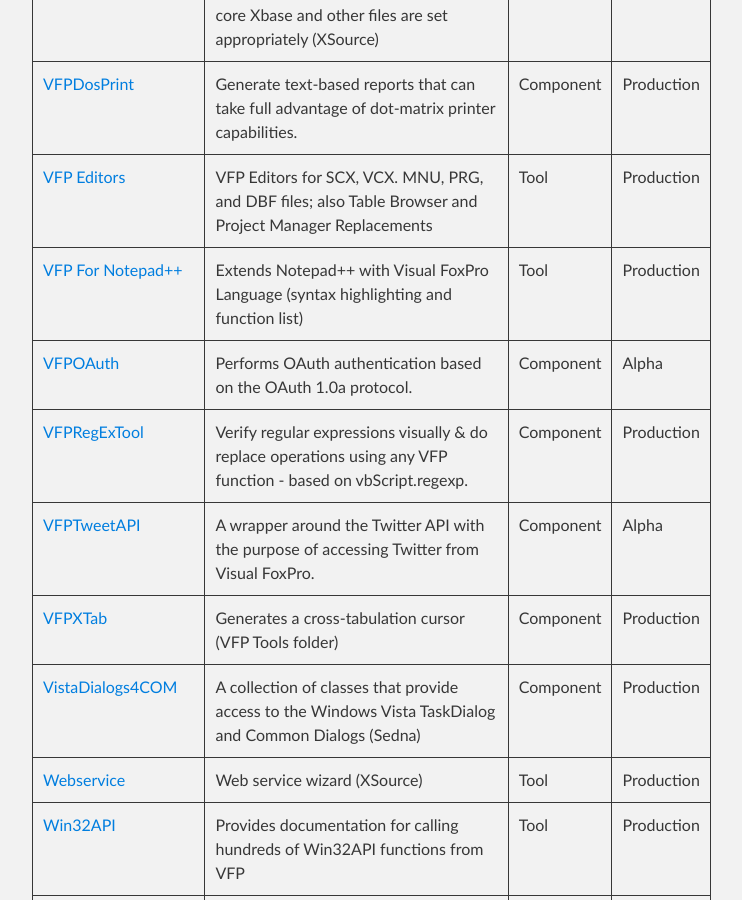
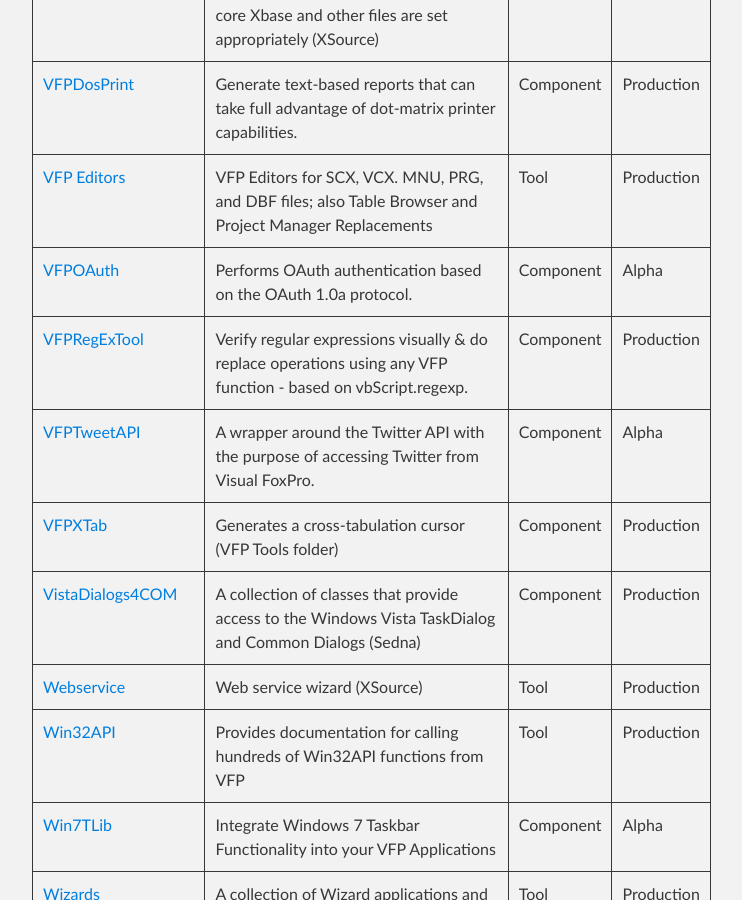
Before and after one commit to VFPX/VFPX.github.io, a Jekyll site: the page built from projects.md, in a window 1280 px wide and 900 px high, scrolled down 10173 px. Shown: the whole window, without its empty margins (288-1030 px from the left). Built offline with Jekyll 4.4.1, drawn with Linux system fonts in a browser that asks for light colours; our own code applies the rules of GitHub Pages for plain Markdown files; some of the changed text lies outside the part shown.

Commit message:
Added VFP For Notepad++ to non-project list

```diff
--- a/_data/nonvfpx.json
+++ b/_data/nonvfpx.json
@@ -115,6 +115,13 @@
    "description": "An Entity Framework Data Provider that adds the ability to use Visual FoxPro Data as an Entity Framework data source."
  },
  {
+   "project": "VFP For Notepad++",
+   "url": "https://github.com/ToniKoehler/notepad-plus-plus-vfpLanguage",
+   "description": "Extends Notepad++ with Visual FoxPro Language (syntax highlighting and function list)",
+   "state": "Production",
+   "category": "Tool"
+},
+{
    "project": "VFP git utils",
    "url": "https://github.com/mikepotjer/vfp-git-utils",
    "description": "Git utilities for VFP, designed to work within the Thor repository (Mike Potjer)"
--- a/_data/projects.json
+++ b/_data/projects.json
@@ -882,13 +882,6 @@
     "category": "Tool"
   },
   {
-    "project": "VFP For Notepad++",
-    "url": "https://github.com/ToniKoehler/notepad-plus-plus-vfpLanguage",
-    "description": "Extends Notepad++ with Visual FoxPro Language (syntax highlighting and function list)",
-    "state": "Production",
-    "category": "Tool"
-  },
-  {
     "project": "VFPOAuth",
     "url": "http://github.com/VFPX/VFPOAuth",
     "description": "Performs OAuth authentication based on the OAuth 1.0a protocol.",
```
